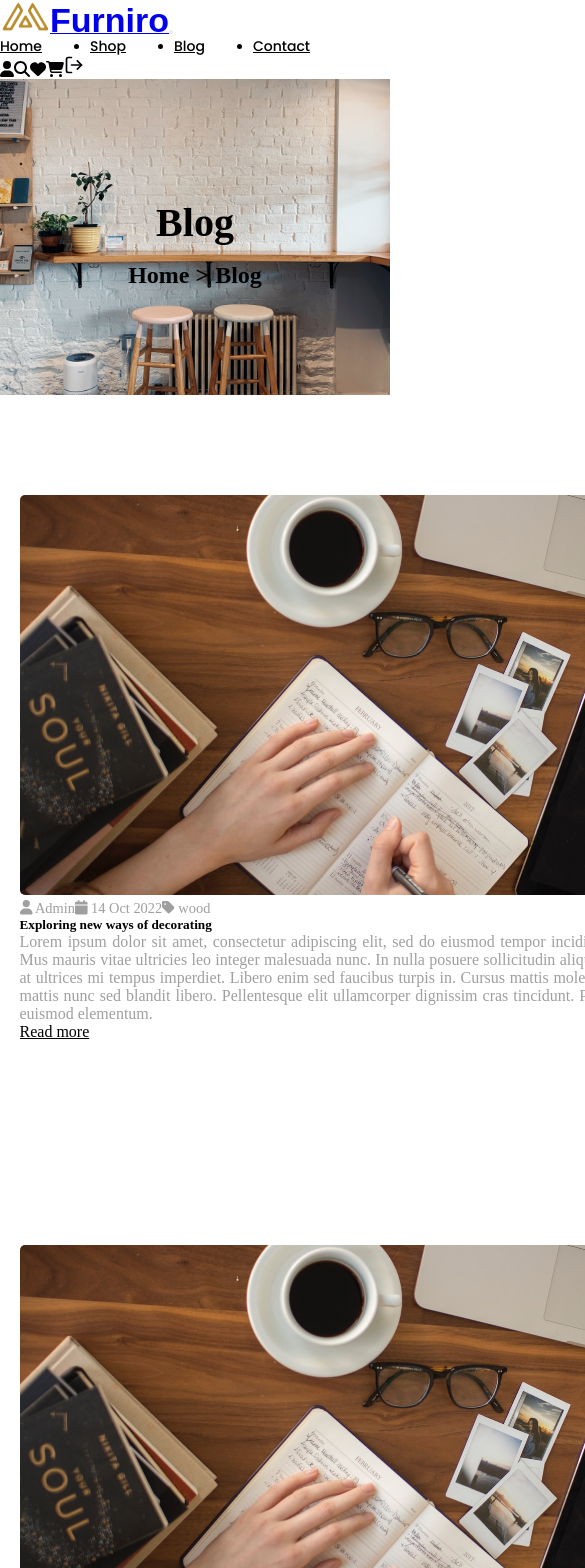
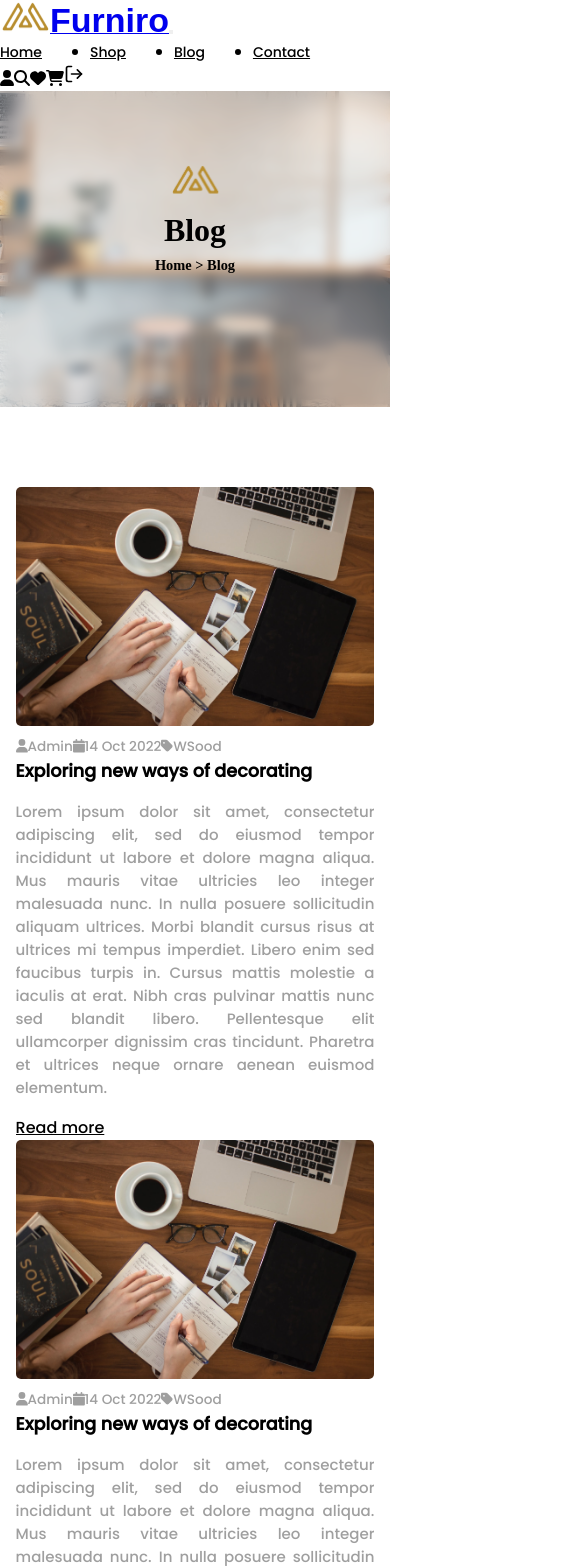
Before and after one commit to sdcodes3/furniro-client, a React (Vite) app: page /blog in a window 390 px wide. Shown: the top 1568 px of the page, 585 px wide, since content can reach past the window. Built offline with nearby package versions, Linux system fonts and the light colour scheme; sample sign-in values are in the browser's storage.

Commit message:
blog page

```diff
--- a/src/components/blog_post/BlogPost.tsx
+++ b/src/components/blog_post/BlogPost.tsx
@@ -11,15 +11,25 @@ const BlogPost = () => {
         <div className="card-body">
           <div className="d-flex gap-5 mb-3">
             <span>
-              <FontAwesomeIcon icon={faUser} /> Admin
+              <span className="me-2">
+                <FontAwesomeIcon icon={faUser} />
+              </span>
+              Admin
             </span>
             <span>
-              <FontAwesomeIcon icon={faCalendar} /> 14 Oct 2022
+              <span className="me-2">
+                <FontAwesomeIcon icon={faCalendar} />
+              </span>
+              14 Oct 2022
             </span>
             <span>
-              <FontAwesomeIcon icon={faTag} /> wood
+              <span className="me-2">
+                <FontAwesomeIcon icon={faTag} />
+              </span>
+              WSood
             </span>
           </div>
+
           <h5 className="card-title">Exploring new ways of decorating</h5>
           <p className="card-text">
             Lorem ipsum dolor sit amet, consectetur adipiscing elit, sed do eiusmod tempor
--- a/src/components/blog_post/blogpost.scss
+++ b/src/components/blog_post/blogpost.scss
@@ -1,14 +1,19 @@
 .container {
+  font-family: 'Poppins', sans-serif;
+
   .custom-card {
-    width: 820px;
-    height: 750px;
+    width: 100%;
+    max-width: 820px;
+    height: auto;
     border: none;
     box-shadow: none;
+    margin: 0 auto; // center on large screens
   }
 
   .card-img-top {
     width: 100%;
-    height: 400px;
+    height: auto;
+    max-height: 400px;
     object-fit: cover;
     border-radius: 5px;
   }
@@ -25,10 +30,41 @@
   .custom-card .card-text {
     text-align: justify;
     color: #9f9f9f;
+    font-weight: 400;
+    font-size: 15px;
+    margin-bottom: 16px;
   }
 
   .card-readMore {
     text-decoration: underline;
     font-weight: 400;
   }
+
+  .card-title {
+    margin-bottom: 16px;
+  }
+
+  // Media Query for Smaller Screens
+  @media (max-width: 768px) {
+    .custom-card {
+      // padding: 1rem;
+    }
+
+    .custom-card .d-flex {
+      flex-direction: column;
+      gap: 0.5rem !important;
+    }
+
+    .custom-card .d-flex span {
+      font-size: 0.85rem;
+    }
+
+    .card-title {
+      font-size: 1.1rem;
+    }
+
+    .card-text {
+      font-size: 0.95rem;
+    }
+  }
 }
--- a/src/pages/blog/Blog.tsx
+++ b/src/pages/blog/Blog.tsx
@@ -8,7 +8,7 @@ import Promise from '../../components/our_promise/Promise';
 import { Row, Col } from 'react-bootstrap';
 import { InputGroup, FormControl, Button } from 'react-bootstrap';
 import { FaSearch } from 'react-icons/fa';
-
+import logo from '../../assets/logo.png';
 // image impots
 import RecentPostImage from './../../assets/blog-search-recent-post.jpg';
 
@@ -21,6 +21,8 @@ const Blog = () => {
       <Navbar />
 
       <div className="blog-banner">
+        <img src={logo} width="50" height="32" alt="Logo" className="banner-logo" />
+
         <h1>Blog</h1>
         <h2>Home {'>'} Blog</h2>
       </div>
@@ -208,7 +210,7 @@ const Blog = () => {
               marginTop: '4px',
             }}
           >
-            {'More'}
+            {'Next'}
           </span>
         </button>
       </div>
--- a/src/pages/blog/blog.scss
+++ b/src/pages/blog/blog.scss
@@ -4,36 +4,57 @@
   box-sizing: border-box;
 
   .blog-banner {
+    position: relative;
     text-align: center;
+    padding: 2rem 1rem;
+    height: 316px;
     background-image: url('../../assets/shop.jpeg');
     background-size: cover;
     background-position: center;
-    padding: 2rem 1rem;
-    position: relative;
-    height: 316px;
+    overflow: hidden;
+
+    &::before {
+      content: '';
+      position: absolute;
+      inset: 0;
+      background-color: rgba(255, 255, 255, 0.3);
+      backdrop-filter: blur(6px);
+      z-index: 0;
+    }
+
+    h1,
+    h2 {
+      position: relative;
+      z-index: 1;
+      color: black;
+      margin: 0;
+    }
 
     h1 {
-      margin: 0;
       font-size: 2.5rem;
-      color: black;
-      margin-top: 5.5rem;
+      margin-top: 0.8rem;
     }
 
     h2 {
-      margin: 0;
-      font-size: 1.5rem;
-      color: black;
-      margin-top: 1rem;
+      font-size: 1rem;
+      margin-top: 0.5rem;
+    }
+
+    .banner-logo {
+      margin-top: 4rem;
+      position: relative;
+      z-index: 1;
     }
   }
 
   .blog-general {
-    // background-color: greenyellow;
     margin: 100px 5%;
 
     .second-col {
       display: flex;
       justify-content: center;
+      flex-wrap: wrap;
+
       .category-search {
         margin-top: 20px;
 
@@ -67,6 +88,7 @@
           margin-top: 30px;
           padding: 0 20px;
           border-collapse: collapse;
+          color: #9f9f9f;
 
           .left {
             padding-left: 20px;
@@ -84,31 +106,116 @@
           margin-left: 20px;
           margin-bottom: 50px;
         }
+
         .recent-post-child {
-          margin-top: 50px;
+          margin-top: 30px;
           width: 100%;
           display: flex;
           margin-left: 20px;
 
           .recent-post-img {
-            width: 100px;
-            height: 100px;
+            width: 80px;
+            height: 80px;
             border-radius: 50%;
             object-fit: cover;
           }
 
           .recent-post-text {
-            margin: 0 20px;
+            margin: 0 10px;
             display: flex;
             flex-direction: column;
-            justify-content: space-between;
+            gap: 4px;
+            font-size: 14px;
 
             .recent-post-child-date {
               color: #9f9f9f;
+              font-size: 12px;
             }
           }
         }
       }
     }
   }
+
+  // 🔻 Responsive adjustments
+  @media (max-width: 992px) {
+
+    .blog-banner {
+      padding: 1.5rem 1rem;
+      h1 {
+        font-size: 2rem;
+      }
+      h2 {
+        font-size: 0.9rem;
+      }
+      .banner-logo {
+        margin-top: 3rem;
+      }
+    }
+
+    .blog-general {
+      margin: 80px 4%;
+
+      .second-col {
+        flex-direction: column;
+        align-items: center;
+      }
+
+      .category-search {
+        width: 100%;
+        .search-box {
+          max-width: 100%;
+        }
+      }
+    }
+
+    .recent-post-child {
+
+      flex-direction: row;
+      align-items: flex-start;
+      margin-left: 0;
+      .recent-post-text {
+        margin-left: 10px;
+      }
+    }
+  }
+
+  @media (max-width: 576px) {
+  .second-col {
+    padding-inline: 12px;
+
+    .category-search {
+      .search-box {
+        width: 100%;                   // Ensure it takes up full width
+        max-width: 300px;              // Set max width for the search box
+        margin: 0 auto;                // Auto margin for centering
+      }
+      .category-heading {
+        margin-left: 12px;
+        padding-inline: 12px; // ✅ Adds left/right space like recent-post
+        font-size: 1.2rem;
+      }
+
+      .category-text {
+        margin-left: 12px;
+        padding-inline: 12px; // ✅ Consistent padding
+        td {
+          padding: 16px 8px; // Optional: tighter spacing for mobile
+        }
+      }
+
+      .recent-post {
+        margin-left: 0;
+        padding-inline: 12px;
+      }
+
+      .recent-post-child {
+        margin-left: 0;
+        padding-inline: 12px;
+      }
+    }
+  }
 }
+
+
+}
```
